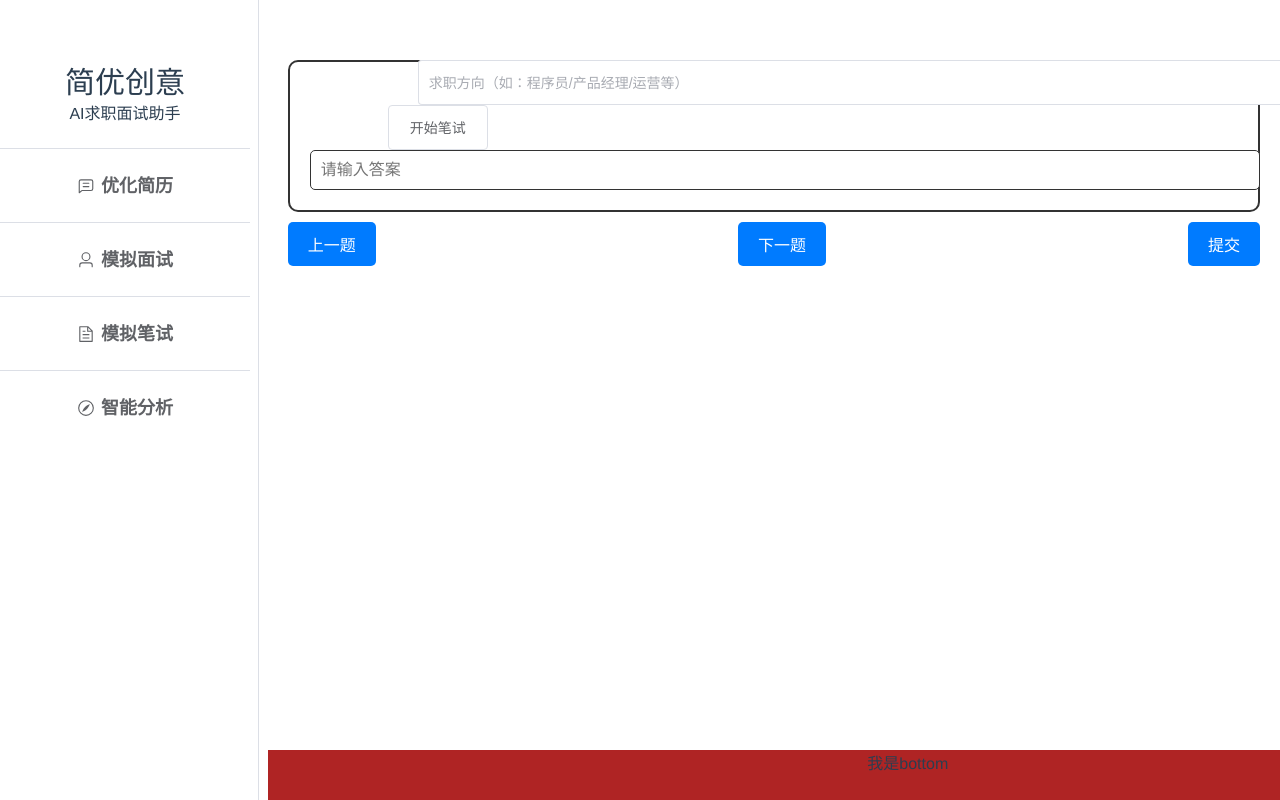
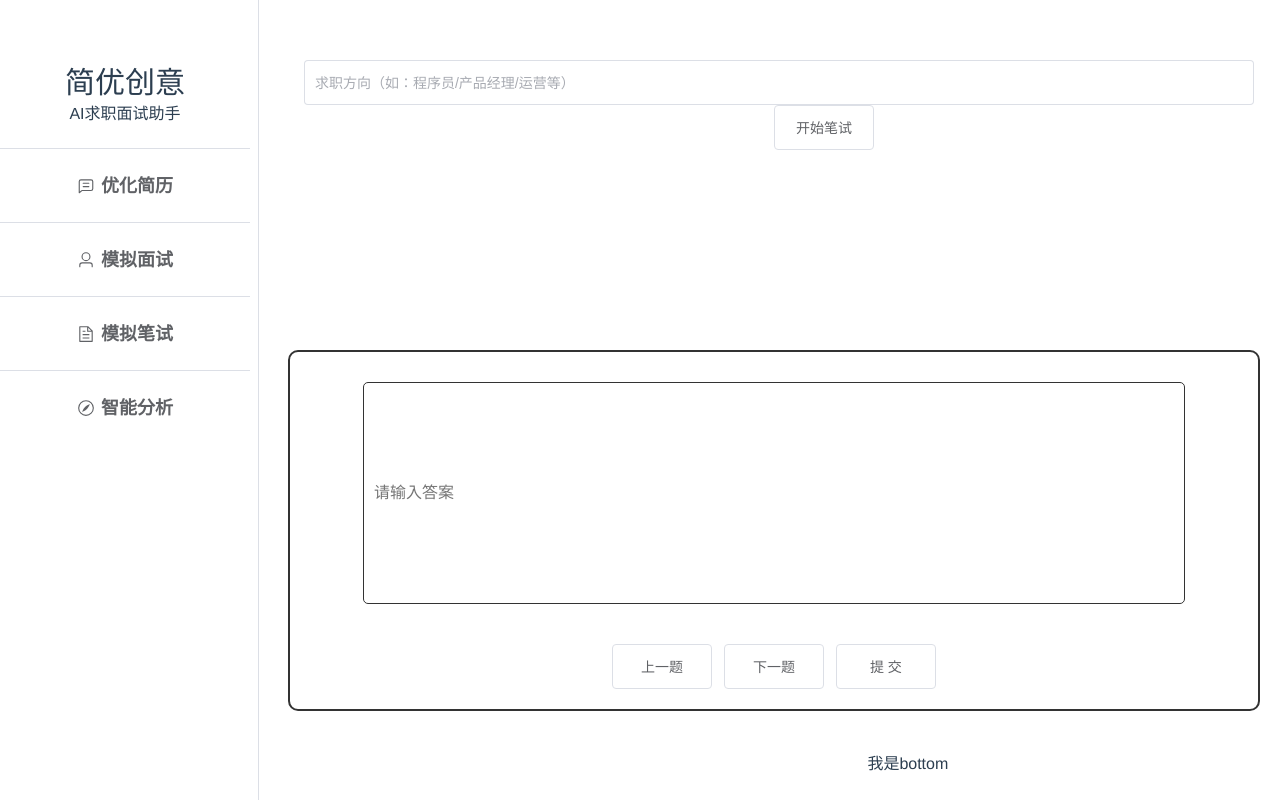
Before and after one commit to Guocork/AI-job-search, a Vue app: page /#/bishi in a window 1280 px wide. Built offline with nearby package versions, Linux system fonts and the light colour scheme.

Commit message:
第一次更新

```diff
--- a/package.json
+++ b/package.json
@@ -8,6 +8,7 @@
     "lint": "vue-cli-service lint"
   },
   "dependencies": {
+    "axios": "^1.5.1",
     "core-js": "^3.8.3",
     "element-plus": "^2.4.1",
     "vue": "^3.2.13",
--- a/src/App.vue
+++ b/src/App.vue
@@ -83,7 +83,7 @@ body {
 .bottom_div{
     position: absolute;
     bottom: 0;
-    background-color: #af2424;
+    background-color: #ffffff;
     width: 100%;
     z-index: -1;
     height: 50px;
--- a/src/components/inputanswer.vue
+++ b/src/components/inputanswer.vue
@@ -1,36 +1,34 @@
 <template>
      <div class="quiz-container">
         <div class="quiz-box">
-      <div class="quiz-question">{{ }}</div>
+          <div class="quiz-question">{{}}</div>
           <input v-model="currentAnswer" class="answer-input" placeholder="请输入答案" />
         </div>
         <div class="button-container">
-      <button>上一题</button>
-      <button>下一题</button>
-      <button>提交</button>
+          <el-button style="width: 100px; height: 45px;">上一题</el-button>
+          <el-button style="width: 100px; height: 45px;">下一题</el-button>
+          <el-button style="width: 100px; height: 45px;">提  交</el-button>
         </div>
       </div>
 </template>
 
 <script setup>
 import {reactive,ref} from 'vue';
+import { Service } from "@/utils/service"
 const data=reactive({
     currentAnswer:'',
 })
+
 </script>
 
 <style scoped>
-/* .quiz-container {
-  display: flex;
-  flex-direction: column;
-  align-items: center;
-  margin: 20px;
-} */
+.quiz-container {
+  border: 2px solid #333;
+  border-radius: 10px;
+}
 
 .quiz-box {
-  border: 2px solid #333;
   padding: 20px;
-  border-radius: 10px;
   margin-bottom: 10px;
 }
 
@@ -40,7 +38,8 @@ const data=reactive({
 }
 
 .answer-input {
-  width: 100%;
+  width: 800px;
+  height: 200px;
   padding: 10px;
   font-size: 16px;
   border: 1px solid #333;
@@ -48,11 +47,11 @@ const data=reactive({
 }
 
 .button-container {
-  display: flex;
-  justify-content: space-between;
+  margin-top: 20px;
+  margin-bottom: 20px;
 }
 
-button {
+/* button {
   padding: 10px 20px;
   font-size: 16px;
   background-color: #007BFF;
@@ -65,5 +64,5 @@ button {
 button:disabled {
   background-color: #ccc;
   cursor: not-allowed;
-}
+} */
 </style>
--- a/src/pages/bishi.vue
+++ b/src/pages/bishi.vue
@@ -13,6 +13,7 @@
                 <el-button style="width: 100px; height: 45px;">开始笔试</el-button>
             </div>
         </div>
+
         <div class="part2">
             <inputanswer />
         </div>
@@ -25,15 +26,18 @@ import inputanswer from '../components/inputanswer.vue'
 </script>
 
 <style scoped>
+
 .hezi1 {
-    float: left;
-    margin-left: 130px;
+    display: inline;
+    margin-left: 10px;
 }
 
 .hezi2 {
-    float: left;
+    display: inline;
     margin-left: 100px;
 }
-
+.part2{
+    margin-top: 200px;
+}
 
 </style>
--- a/src/pages/mianshi.vue
+++ b/src/pages/mianshi.vue
@@ -1,5 +1,6 @@
 <template>
-    <div>
+    <div class="container">
+        <div class="part1">
             <div class="hezi1">
                 <el-input
                 v-model="input1"
@@ -12,18 +13,28 @@
                 <el-button style="width: 100px; height: 45px;">开始面试</el-button>
             </div>
         </div>
+
+        <div class="part2">
+            <inputanswer />
+        </div>
+    </div>
 </template>
 
 <script setup>
+import inputanswer from '../components/inputanswer.vue'
 </script>
 
 <style scoped>
-.hezi1{
-    float: left;
-    margin-left: 130px;
+.hezi1 {
+    display: inline;
+    margin-left: 10px;
 }
-.hezi2{
-    float: left;
+
+.hezi2 {
+    display: inline;
     margin-left: 100px;
 }
+.part2{
+    margin-top: 200px;
+}
 </style>
--- /dev/null
+++ b/src/utils/service.js
@@ -0,0 +1,10 @@
+//此文加单独引入axios进行封装
+
+import axios from 'axios'
+
+
+axios.defaults.headers['Content-type']='application/json;charset=utf-8'
+
+export const Service=axios.create({
+    timeout:8000,
+  });
```
Also changed, not shown: 1 other file (tests, documents, lock files or other folders). Lines whose indentation alone changed are shown as unchanged.
